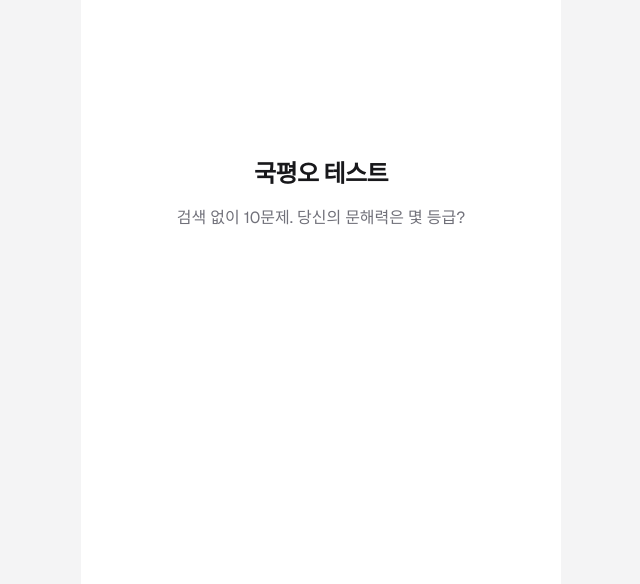
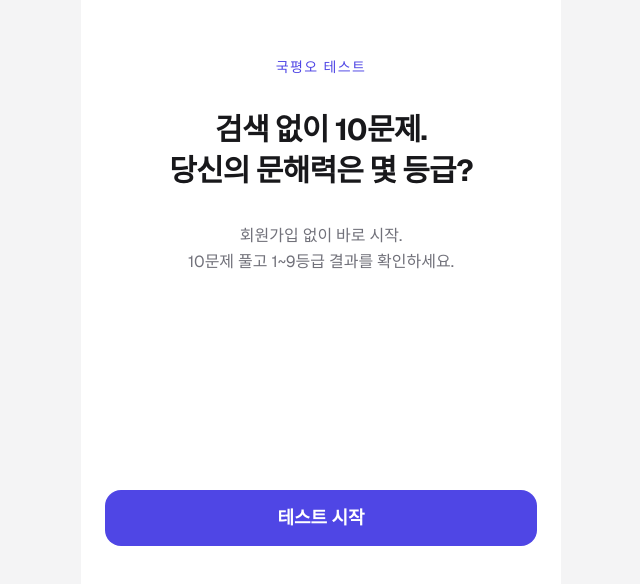
Before and after one commit to min-38/GukPyeongO, a Next.js app: page / in a window 1280 px wide. Shown: the part 206-790 px from the top of the page, without its empty margins (319-959 px from the left). Built offline with nearby package versions, Linux system fonts and the light colour scheme.

Commit message:
[#2][feat] 시작/랜딩 페이지
https://github.com/min-38/GukPyeongO/issues/2

```diff
--- a/app/page.tsx
+++ b/app/page.tsx
@@ -1,8 +1,32 @@
+import Link from "next/link";
+
 export default function Home() {
   return (
-    <main className="flex flex-1 flex-col items-center justify-center gap-4 px-6 text-center">
-      <h1 className="text-2xl font-bold tracking-tight">국평오 테스트</h1>
-      <p className="text-muted">검색 없이 10문제. 당신의 문해력은 몇 등급?</p>
+    <main className="flex flex-1 flex-col px-6 py-12">
+      <div className="flex flex-1 flex-col items-center justify-center gap-8 text-center">
+        <p className="text-sm font-medium tracking-widest text-brand">
+          국평오 테스트
+        </p>
+
+        <h1 className="text-3xl font-bold leading-snug tracking-tight">
+          검색 없이 10문제.
+          <br />
+          당신의 문해력은 몇 등급?
+        </h1>
+
+        <p className="max-w-xs text-base leading-relaxed text-muted">
+          회원가입 없이 바로 시작.
+          <br />
+          10문제 풀고 1~9등급 결과를 확인하세요.
+        </p>
+      </div>
+
+      <Link
+        href="/test"
+        className="flex h-14 w-full items-center justify-center rounded-2xl bg-brand text-lg font-semibold text-brand-foreground transition-opacity active:opacity-80"
+      >
+        테스트 시작
+      </Link>
     </main>
   );
 }
--- /dev/null
+++ b/app/test/page.tsx
@@ -0,0 +1,12 @@
+import Link from "next/link";
+
+export default function TestPage() {
+  return (
+    <main className="flex flex-1 flex-col items-center justify-center gap-6 px-6 text-center">
+      <p className="text-base text-muted">테스트 화면은 준비 중입니다.</p>
+      <Link href="/" className="text-sm font-medium text-brand active:opacity-80">
+        처음으로
+      </Link>
+    </main>
+  );
+}
```
